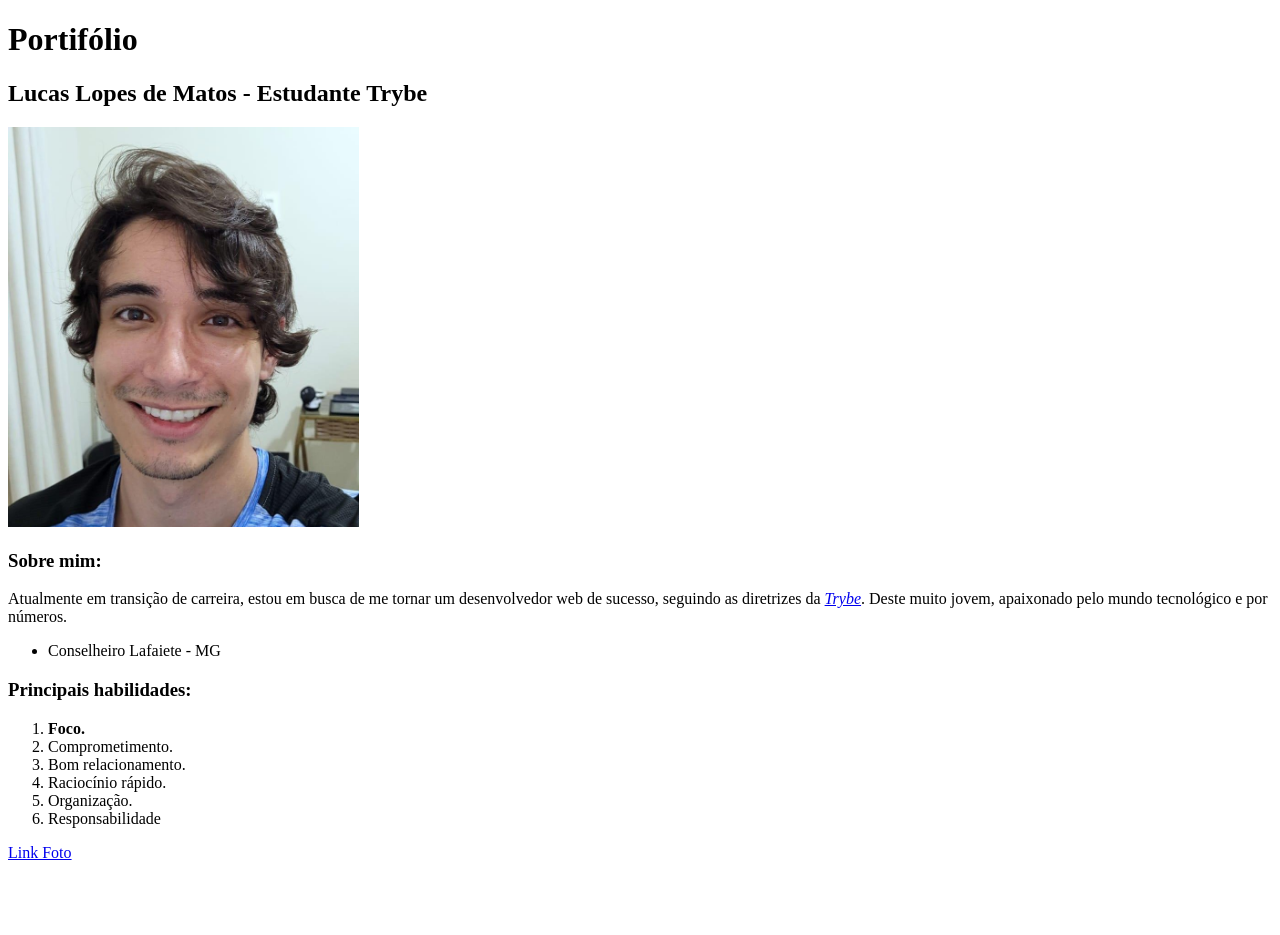
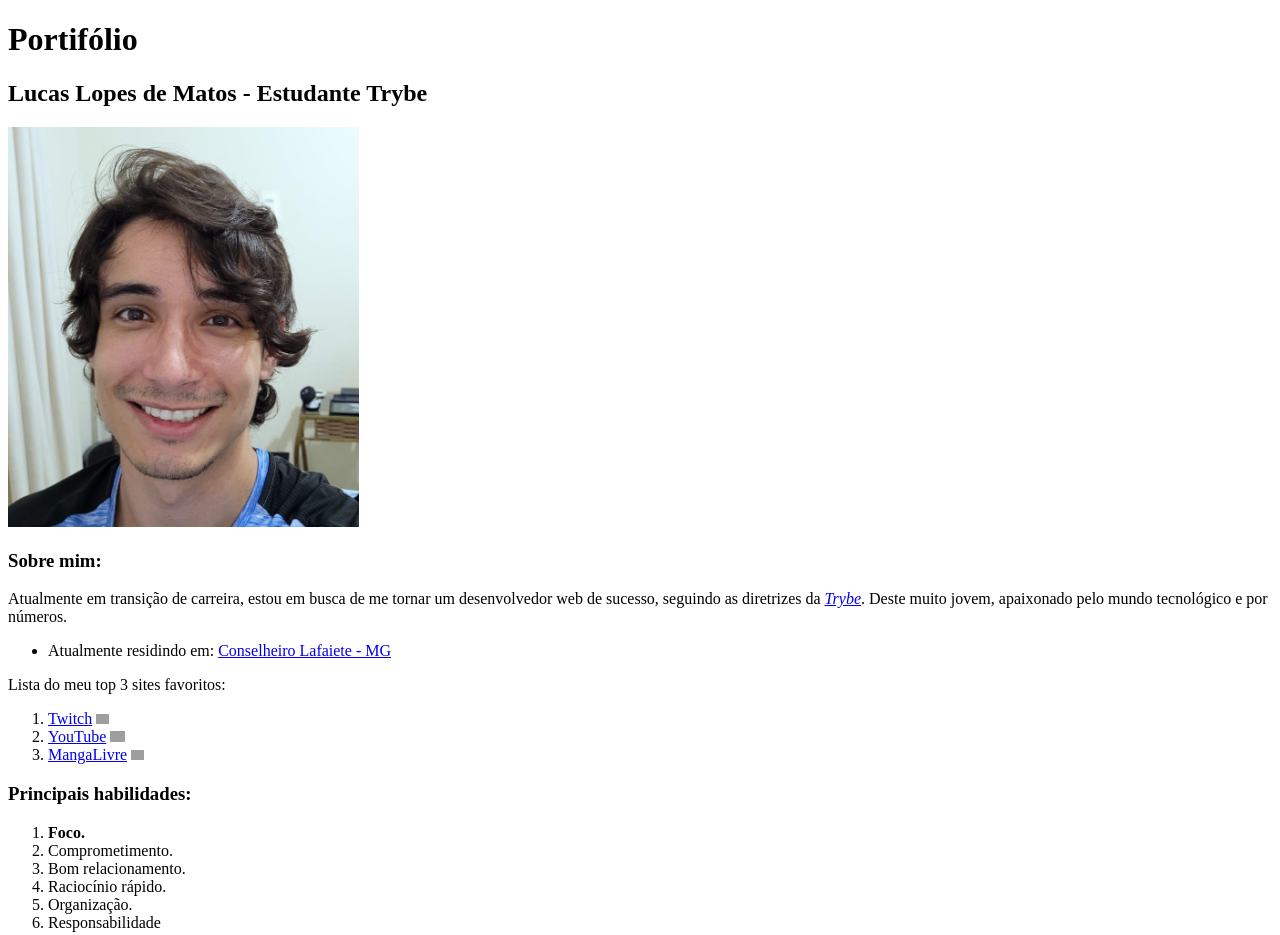
Before and after one commit to lucaslmatos/lucaslmatos.github.io, a plain HTML site: page index.html in a window 1280 px wide. Shown: the top 935 px of the page. Before the commit the page ends 870 px from the top, so only its background shows below. Drawn offline with Linux system fonts and the light colour scheme; grey boxes are pictures that could not be loaded.

Commit message:
C04 - Reqs 6 adicionado index.html

```diff
--- a/index.html
+++ b/index.html
@@ -13,8 +13,17 @@
     <h3>Sobre mim: </h3>
     <p>Atualmente em transição de carreira, estou em busca de me tornar um desenvolvedor web de sucesso, seguindo as diretrizes da <a href="https://www.betrybe.com/?utm_source=trybe.com.br" target="_blank"><em>Trybe</em></a>. Deste muito jovem, apaixonado pelo mundo tecnológico e por números.</p>
     <ul>
-        <li>Conselheiro Lafaiete - MG</li>
+        <li>Atualmente residindo em: <a href ="https://www.google.com/maps/place/Conselheiro+Lafaiete,+State+of+Minas+Gerais,+36400-000/@-20.650093,-43.7753665,12z/data=!3m1!4b1!4m5!3m4!1s0xa3dfe8a2b7c767:0xc6792e00ae5e1d48!8m2!3d-20.6610086!4d-43.7866376">Conselheiro Lafaiete - MG</a></li>
     </ul>
+    <p>Lista do meu top 3 sites favoritos: </p>
+
+    <ol>
+        <li><a href ="https://www.twitch.tv/" target="_blank">Twitch</a> <img src="https://i.pinimg.com/originals/94/3a/eb/943aebb663aaa7a87343bb230c91dcc7.png" alt="Twitch logo" width="13px"></li>
+        <li><a href ="https://www.youtube.com/"target="_blank">YouTube</a> <img src="https://rotony.com.br/wp-content/uploads/2021/09/free-youtube-logo-icon-2431-thumb.png" alt="YT logo" width="15px"></li>
+        <li><a href ="https://mangalivre.net/destaques"target="_blank">MangaLivre</a> <img src="https://mangalivre.net/assets/images/logo-144.png" alt="ML logo" width="13px"></li>
+    </ol>
+
+
     <h3>Principais habilidades: </h3>
     <ol>
         <li><strong>Foco.</strong></li>
@@ -26,5 +35,6 @@
     </ol>
     <a href="#pictureLucas">Link Foto</a>
 
+
 </body>
 </html>
```
